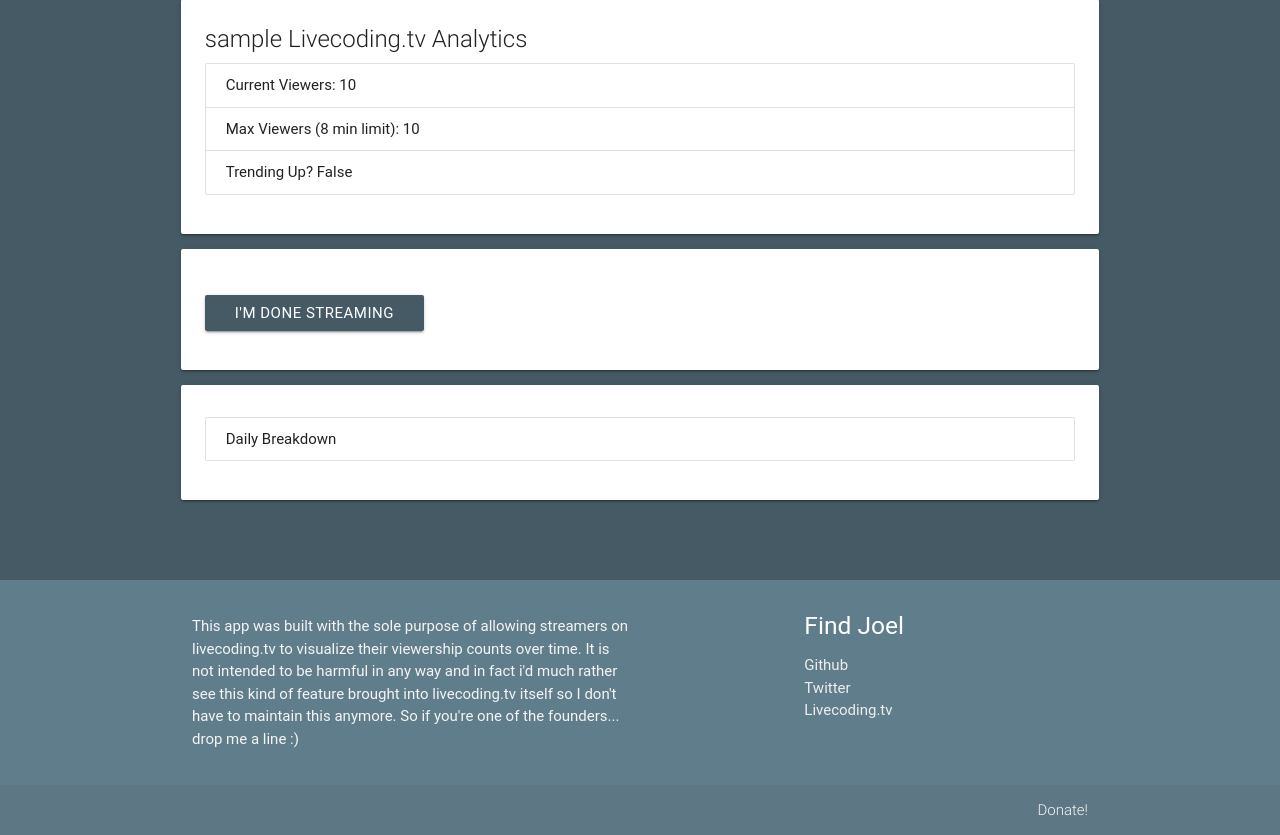
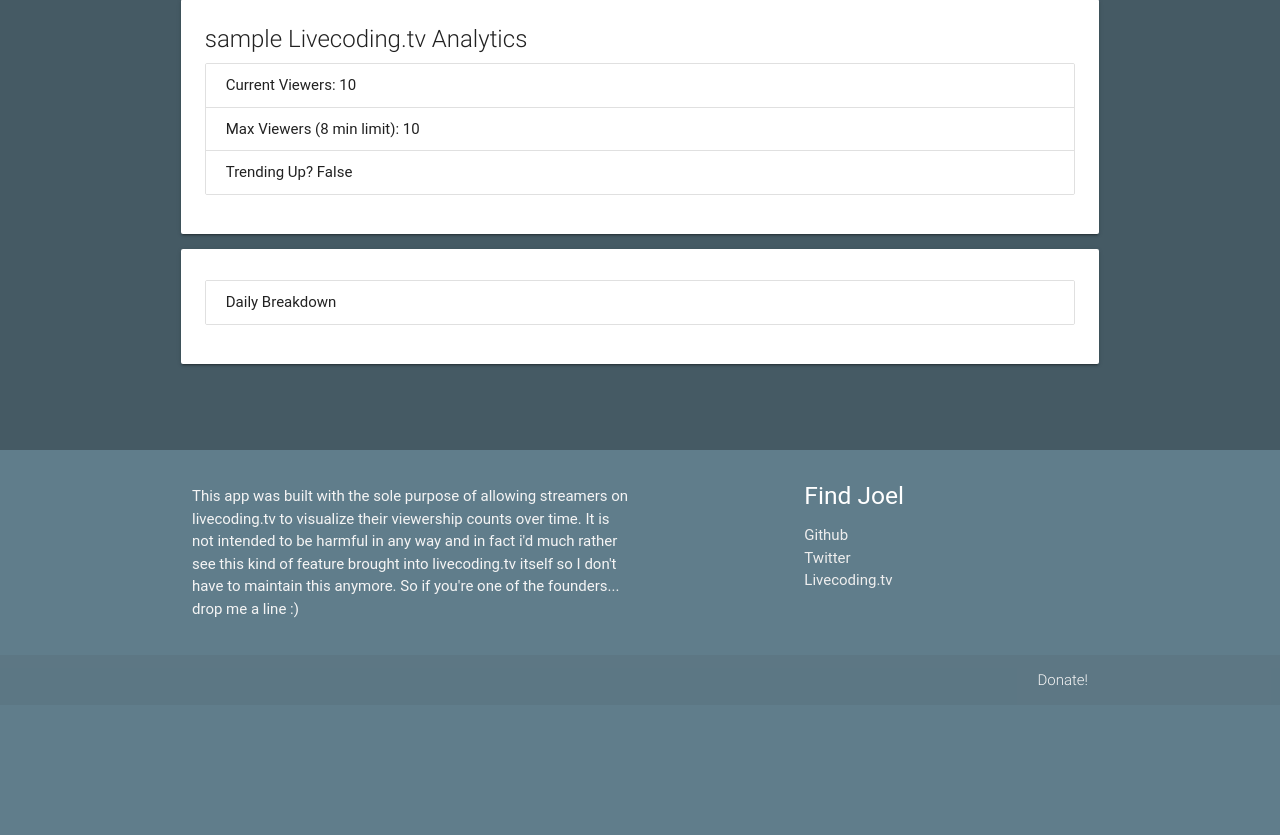
Before and after one commit to taddeimania/lctva, a Django app: page / in a window 1280 px wide. Shown: the part 95-930 px from the top of the page. After the commit the page ends 781 px from the top, so only its background shows below. Run offline with Django 3.2, Linux system fonts and the light colour scheme; a user stored in the database is signed in; tables that the repository leaves empty hold one stand-in row (values such as "Sample post"); parts of the project's set-up code (start-up, migrations or seed data) failed here and were passed over; some libraries are stand-ins or nearby versions; some web fonts are replaced.

Commit message:
took activate button away

```diff
--- a/app/templates/index.html
+++ b/app/templates/index.html
@@ -4,7 +4,6 @@
 {% block content %}
   {% if request.user.userprofile.verified %}
     <div class="row">
-        {% if request.user.userprofile.active %}
         <div class="card">
           <div class="card-content">
             <div class="card-title">
@@ -23,35 +22,6 @@
             </ul>
           </div>
         </div>
-        <div class="card">
-          <div class="card-content">
-            <div id="myDiv"></div>
-            <form action="{% url 'stream_deactivate' %}" method="post">
-              {% csrf_token %}
-              <br/>
-              <button class="btn waves-effect waves-light dark-primary-color" type="submit" name="action">I'm done streaming
-              </button>
-            </form>
-          </div>
-        </div>
-        {% else %}
-        <div class="card">
-          <div class="card-content">
-            <div class="card-title">
-            {{ request.user.userprofile.livetvusername }} Livecoding.tv Analytics
-            </div>
-            <p>You aren't currently tracking your stream. Start tracking by clicking below.</p>
-            <br>
-
-            <form action="{% url 'stream_activate' %}" method="post">
-              {% csrf_token %}
-              <button class="btn waves-effect waves-light dark-primary-color" type="submit" name="action">Activate
-              </button>
-            </form>
-          </div>
-        </div>
-
-        {% endif %}
         <div class="card">
           <div class="card-content">
             <ul class="collection">
```
Also changed, not shown: 1 other file.
